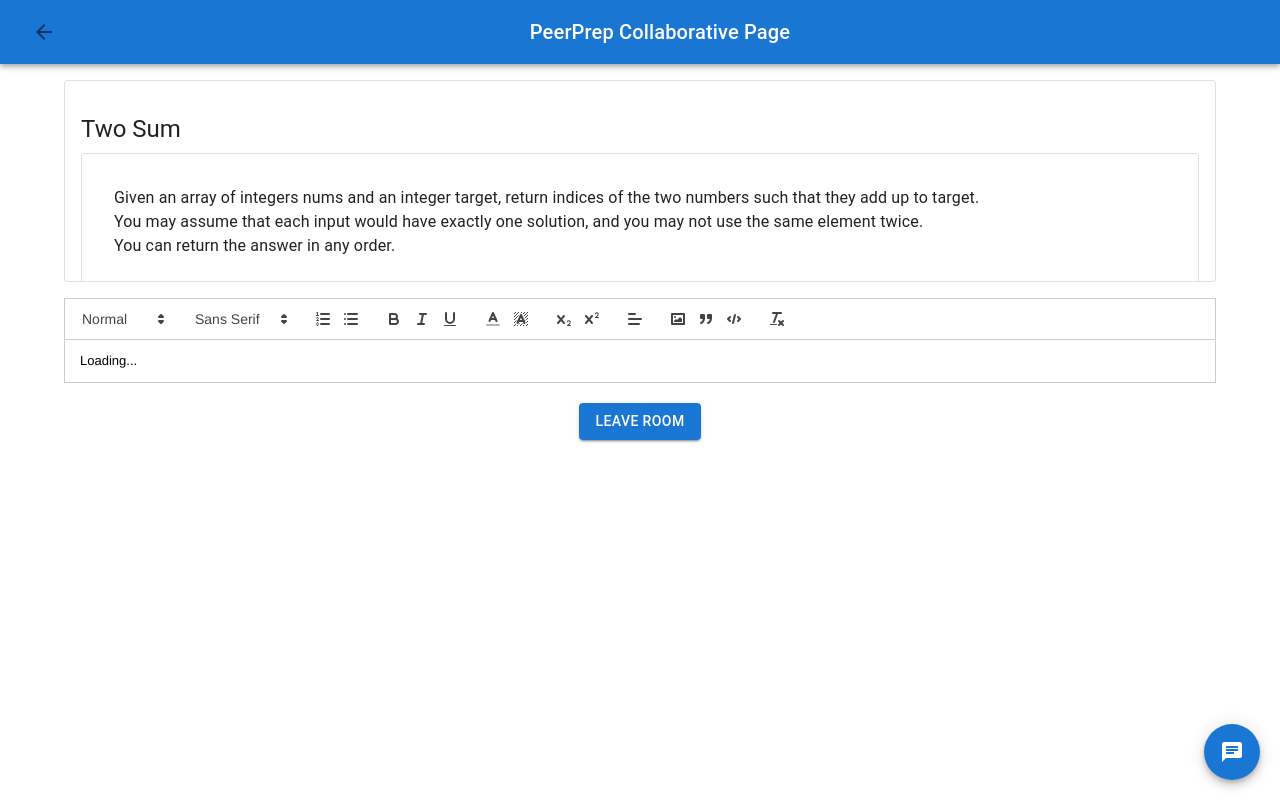
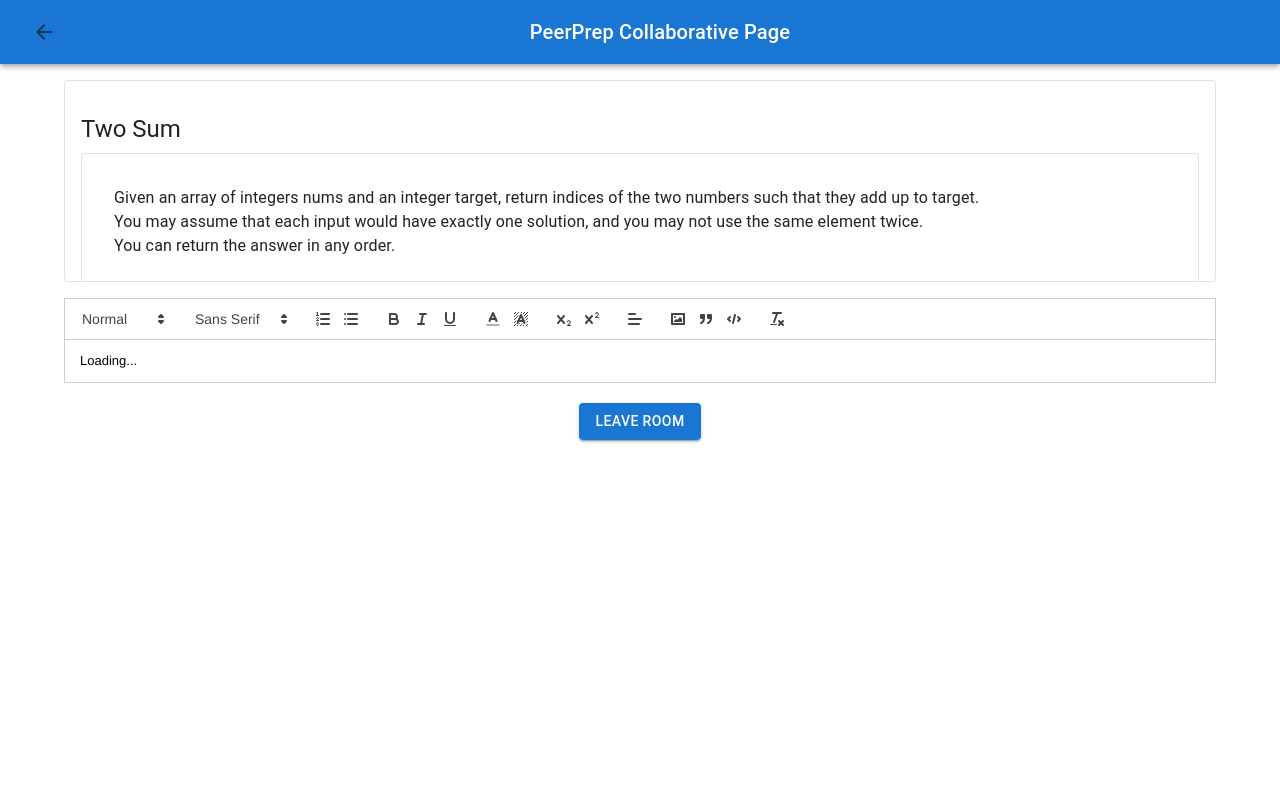
Before and after one commit to CS3219-AY2223S1/cs3219-project-ay2223s1-g30, a React (Create React App) app in the folder frontend/: page /collab/1 in a window 1280 px wide. Built offline with nearby package versions, Linux system fonts and the light colour scheme; no server answers.

Commit message:
Remove FAB

```diff
--- a/frontend/src/components/CollabLeet.js
+++ b/frontend/src/components/CollabLeet.js
@@ -1,8 +1,6 @@
 import {
 	Box,
-	Button,
 	Typography,
-	ButtonGroup,
 	Toolbar,
 	Card,
 	CardContent,
@@ -18,7 +16,6 @@
 import TextEditor from "./Collab/TextEditor.js"
 import MuiAppBar from "@mui/material/AppBar"
 import ArrowBackIcon from '@mui/icons-material/ArrowBack';
-import ChatIcon from '@mui/icons-material/Chat';
 
 function CollabLeet() {
 	const username = sessionStorage.getItem("username");
@@ -126,9 +123,6 @@
 		  alignItems: 'center',
 		}}>
 			</div>
-		<Fab color="primary" style={floatingStyle}>
-			<ChatIcon/>
-		</Fab>
 		</Box>
     )
 }
```
